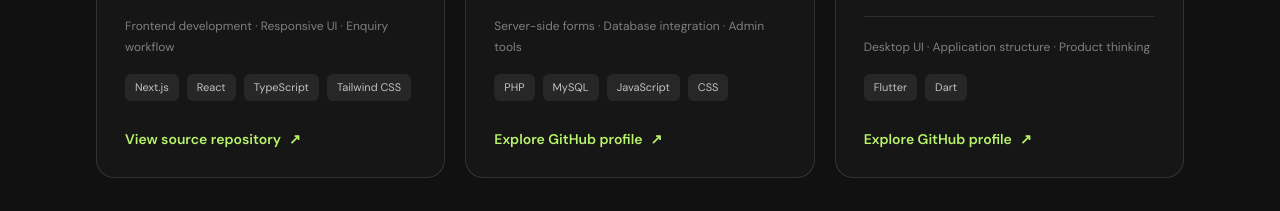
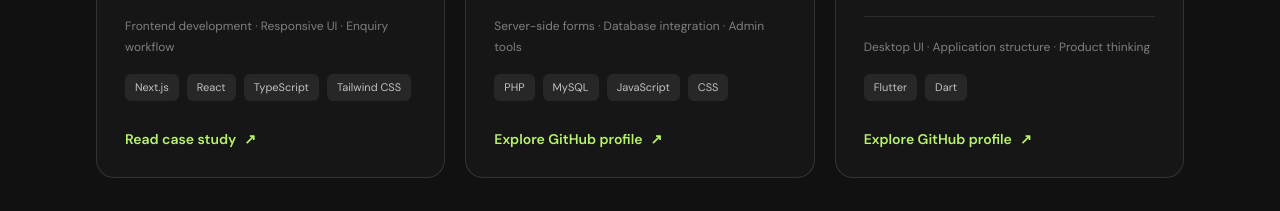
Before and after one commit to Ikeys-Studio/My-portfolio, a Next.js app: page /developer in a window 1280 px wide. Shown: the part 1420-1631 px from the top of the page. Built offline with nearby package versions, Linux system fonts and the light colour scheme; no server answers.

Commit message:
Link Triple Thread Agency project to its case study

```diff
--- a/src/app/developer/page.tsx
+++ b/src/app/developer/page.tsx
@@ -24,8 +24,8 @@ const projects = [
       "A creative agency website bringing together brand identity, digital services and music production. Built with a responsive Next.js app, reusable React components and a server-side enquiry workflow.",
     stack: ["Next.js", "React", "TypeScript", "Tailwind CSS"],
     focus: "Frontend development · Responsive UI · Enquiry workflow",
-    href: "https://github.com/Ikeys-Studio/My-portfolio",
-    linkLabel: "View source repository",
+    href: "/developer/projects/triple-thread-agency",
+    linkLabel: "Read case study",
   },
   {
     number: "02",
```
